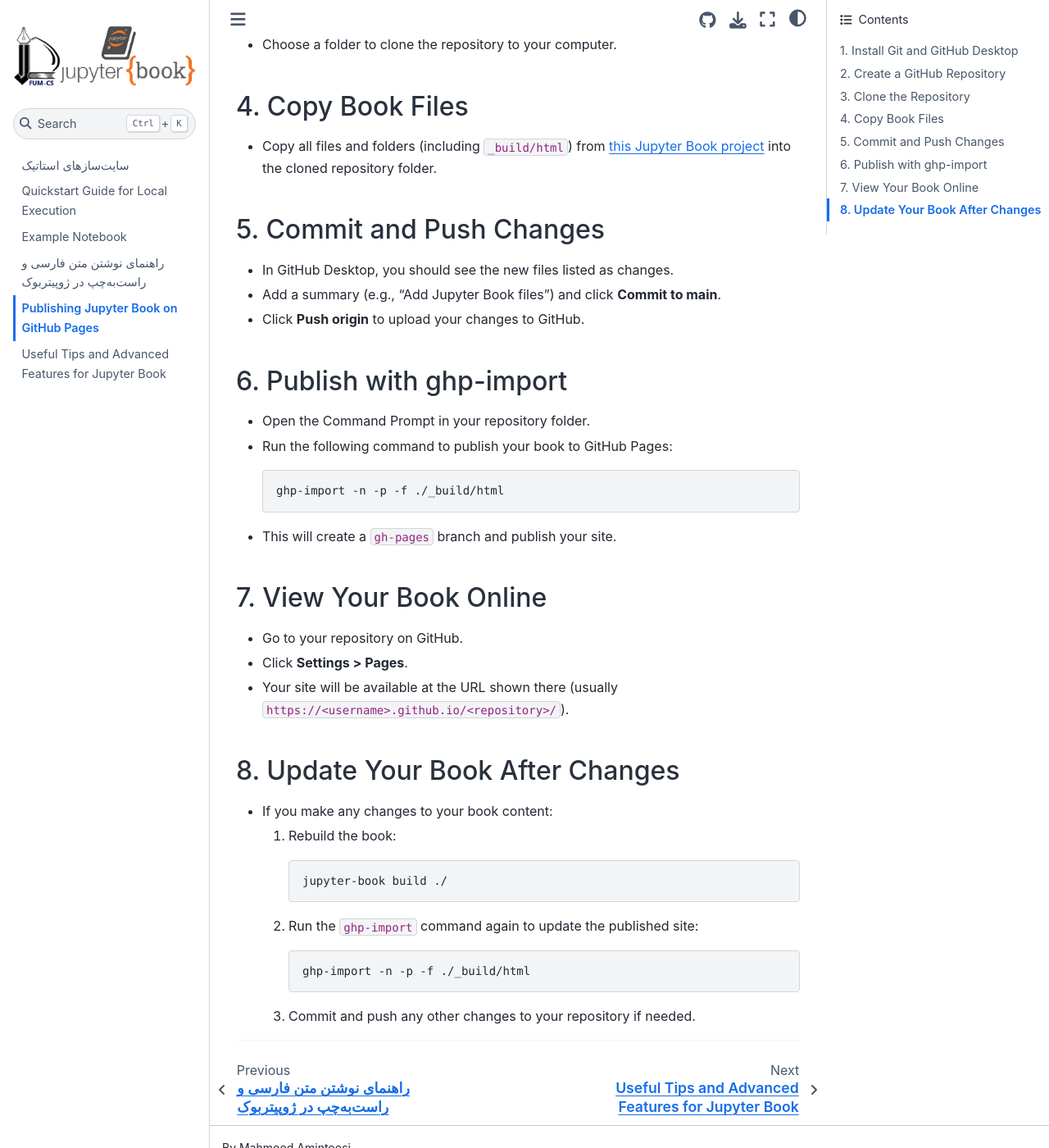
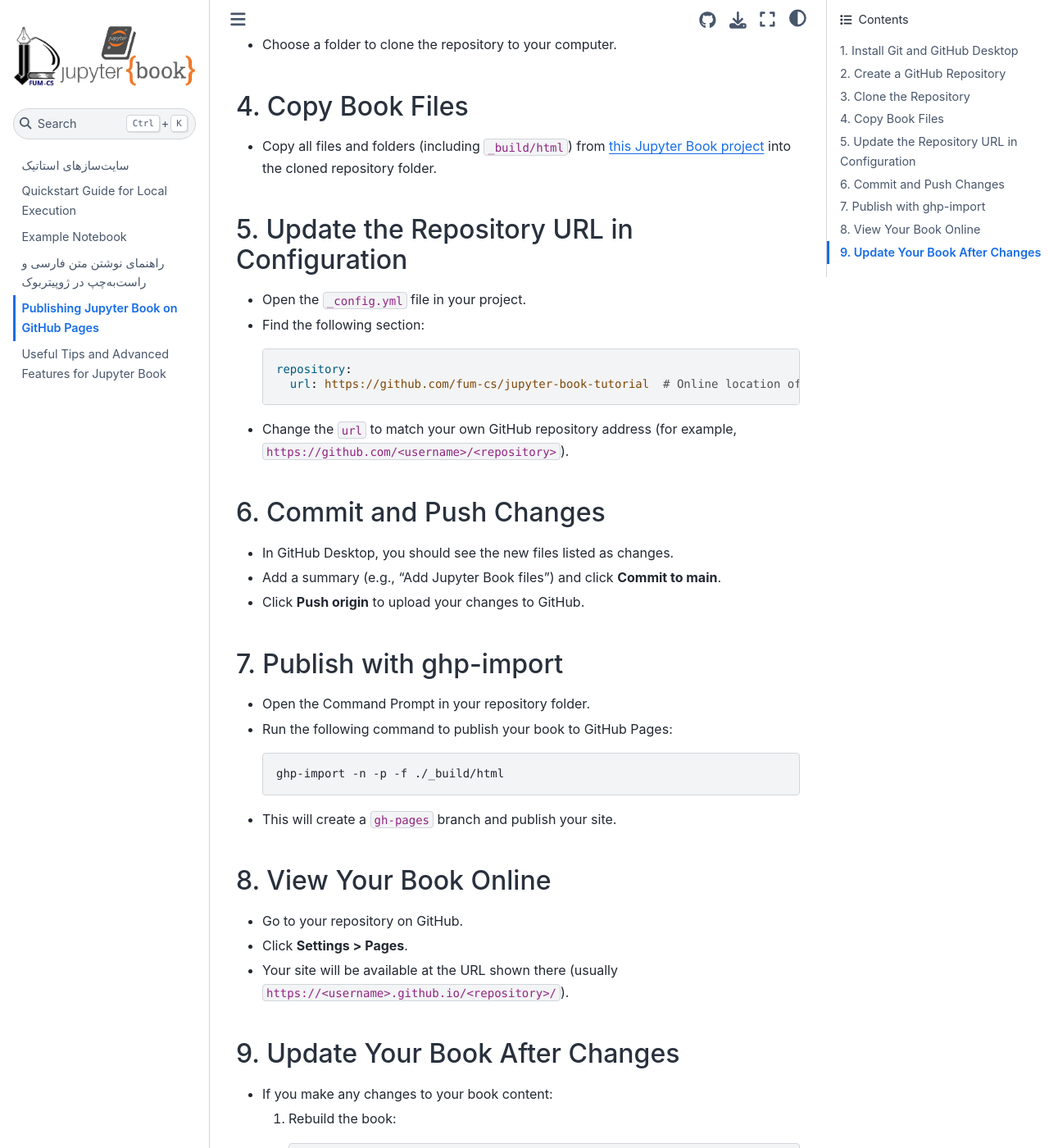
Before and after one commit to fum-cs/jupyter-book-tutorial, a Jupyter Book: the page built from docs/quickstart-github.md, in a window 1280 px wide and 1400 px high, scrolled down 633 px. Shown: the whole window at 82% size. Built offline with Jupyter Book 1.0.4 settings and Sphinx 7.4.7 and the Sphinx Book theme 1.1.4, drawn with Linux system fonts in a browser that asks for light colours; comment, search, counter and statistics services are not loaded.

Commit message:
Edit files

````diff
--- a/_config.yml
+++ b/_config.yml
@@ -10,6 +10,10 @@
 # See https://jupyterbook.org/content/execute.html
 execute:
   execute_notebooks: force
+
+# Exclude the following files from the book build
+exclude_patterns:
+  - README.md  # Exclude the README file from the book build
 
 # Define the name of the latex output file for PDF builds
 latex:
--- a/docs/quickstart-github.md
+++ b/docs/quickstart-github.md
@@ -22,13 +22,23 @@
 
 - Copy all files and folders (including `_build/html`) from [this Jupyter Book project](https://github.com/fum-cs/jupyter-book-tutorial) into the cloned repository folder.
 
-## 5. Commit and Push Changes
+## 5. Update the Repository URL in Configuration
+
+- Open the `_config.yml` file in your project.
+- Find the following section:
+  ```yaml
+  repository:
+    url: https://github.com/fum-cs/jupyter-book-tutorial  # Online location of your book (change this to your GitHub repository link)
+  ```
+- Change the `url` to match your own GitHub repository address (for example, `https://github.com/<username>/<repository>`).
+
+## 6. Commit and Push Changes
 
 - In GitHub Desktop, you should see the new files listed as changes.
 - Add a summary (e.g., "Add Jupyter Book files") and click **Commit to main**.
 - Click **Push origin** to upload your changes to GitHub.
 
-## 6. Publish with ghp-import
+## 7. Publish with ghp-import
 
 - Open the Command Prompt in your repository folder.
 - Run the following command to publish your book to GitHub Pages:
@@ -37,13 +47,13 @@
   ```
 - This will create a `gh-pages` branch and publish your site.
 
-## 7. View Your Book Online
+## 8. View Your Book Online
 
 - Go to your repository on GitHub.
 - Click **Settings > Pages**.
 - Your site will be available at the URL shown there (usually `https://<username>.github.io/<repository>/`).
 
-## 8. Update Your Book After Changes
+## 9. Update Your Book After Changes
 
 - If you make any changes to your book content:
   1. Rebuild the book:
@@ -55,5 +65,3 @@
      ghp-import -n -p -f ./_build/html
      ```
   3. Commit and push any other changes to your repository if needed.
-
----
````
Also changed, not shown: docs/home.md (+4 -0 lines), docs/quickstart-local.md (+0 -2 lines).
